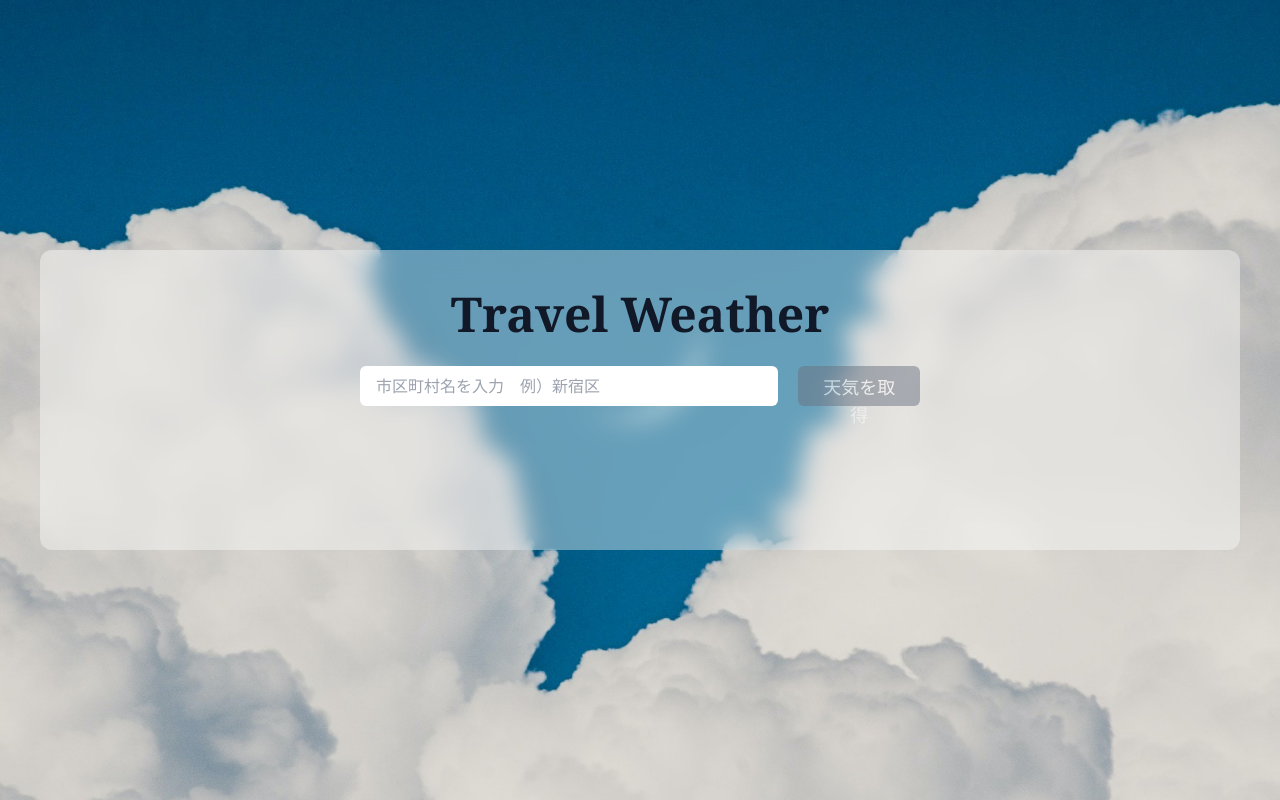
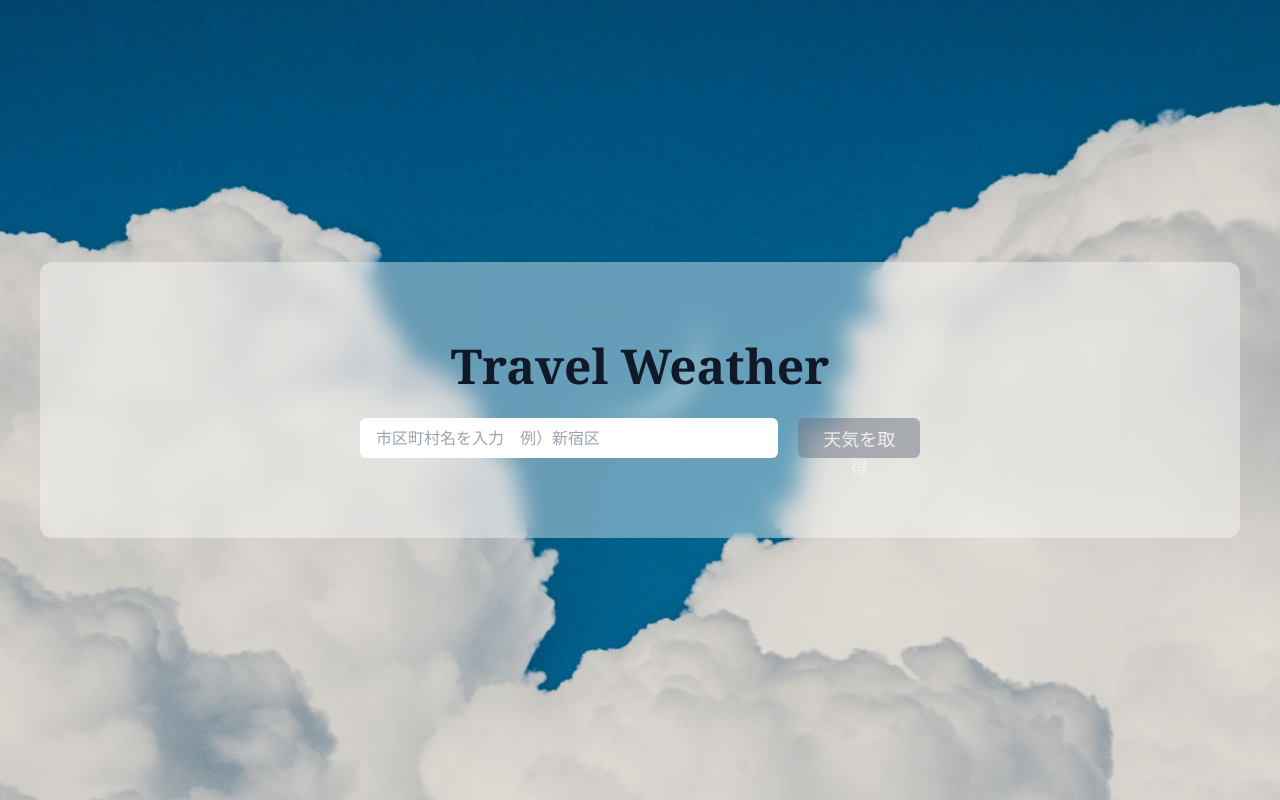
Before and after one commit to ytR8220/travel-weather, a Next.js app in the folder front/: page / in a window 1280 px wide. Built offline with nearby package versions, Linux system fonts and the light colour scheme.

Commit message:
デザイン修正

```diff
--- a/front/app/page.tsx
+++ b/front/app/page.tsx
@@ -112,7 +112,7 @@ export default function Home() {
       >
         <div
           className={
-            'container xl max-w-7xl min-h-2/4 rounded-xl backdrop-blur-md bg-white/40 p-10'
+            'container xl max-w-7xl rounded-xl backdrop-blur-md bg-white/40 px-10 py-20'
           }
         >
           <h1
@@ -182,6 +182,8 @@ export default function Home() {
               </ul>
             </div>
           )}
+          {data?.[0] && (
+            <>
               <div className={'w-7/12 min-w-fit mt-14 mx-auto'}>
                 <ul className={'flex justify-between gap-4'}>
                   {timeWeather.map((weather: any, index: number) => (
@@ -250,6 +252,8 @@ export default function Home() {
                   {dayUpdatedAt && `最終更新時間：${dayUpdatedAt}`}
                 </p>
               </div>
+            </>
+          )}
         </div>
       </div>
     </div>
```
Lines whose indentation alone changed are shown as unchanged.
